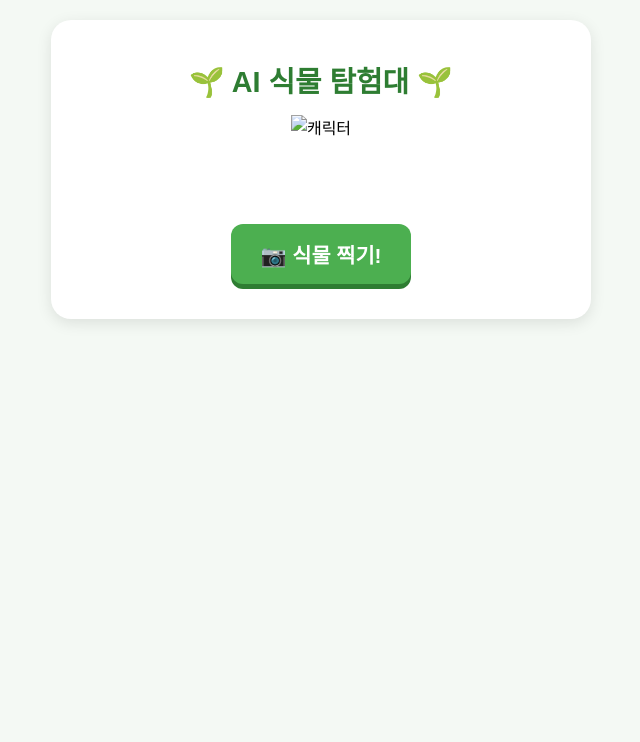
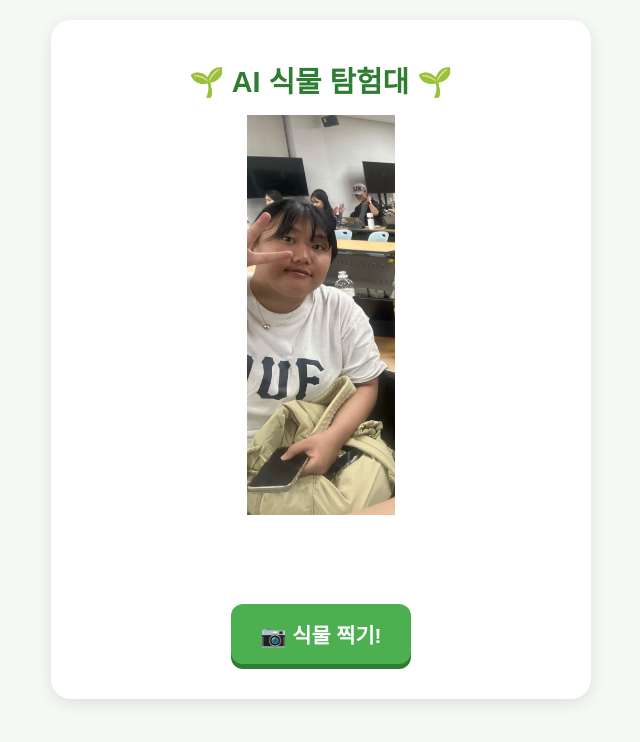
Before and after one commit to blackruby324/plantquest, a plain HTML site: page index.html in a window 1280 px wide. Shown: the whole page, without its empty margins (319-959 px from the left). Drawn offline with Linux system fonts and the light colour scheme.

Commit message:
Update index.html

```diff
--- a/index.html
+++ b/index.html
@@ -38,7 +38,7 @@
     <h1 class="main-title">🌱 AI 식물 탐험대 🌱</h1>
 
     <div class="character-wrapper">
-        <img id="character" class="character-img" src="character.png" alt="캐릭터">
+        <img id="character" class="character-img" src="character.jpg" alt="캐릭터">
     </div>
 
     <div id="starsContainer" class="stars-container"></div>
```
